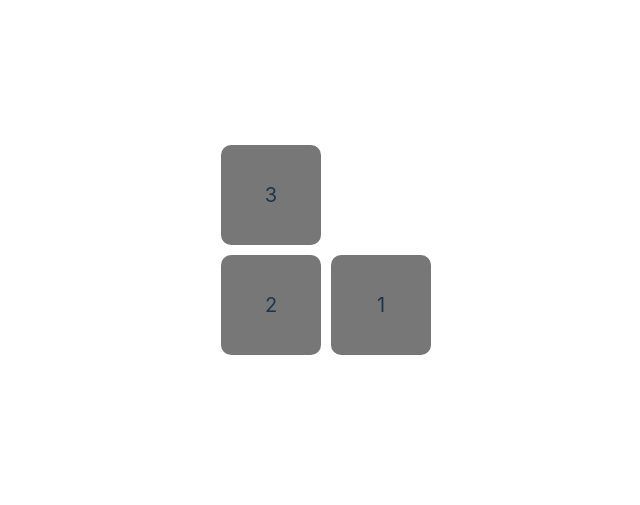
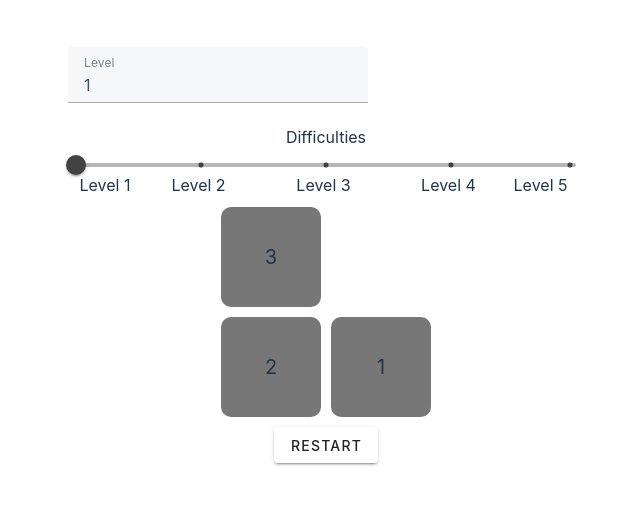
Before and after one commit to elaine1129/puzzle-vue, a Vue app: page / in a window 1280 px wide. Shown: the part 145-650 px from the top of the page, without its empty margins (314-954 px from the left). Built offline with nearby package versions, Linux system fonts and the light colour scheme.

Commit message:
add in level and difficulty, restructure code for reusability

```diff
--- a/src/components/puzzle.vue
+++ b/src/components/puzzle.vue
@@ -15,158 +15,31 @@
 </template>
 
 <script setup lang="ts">
-import { reactive, ref, onMounted, watch } from 'vue'
+import { ref, onMounted, watch, defineExpose} from 'vue'
 import wDialog from "./dialog.vue"
-var pieces = reactive([
-  [1, 2, 3],
-  [4, 5, 6],
-  [7, 8, 0],
-])
-const level: number = 1  // 决定拼图碎片数量
-const difficulty: number = 1 // 决定碎片打乱次数 (difficulty * 5 = 次数)
-
-// common function to move puzzle
-function move(x: number, y: number, newX: number, newY: number) {
-  // swap position
-  var pieceToMove = pieces[y][x]
-  pieces[y][x] = pieces[newY][newX]
-  pieces[newY][newX] = pieceToMove
-}
-function moveUp(x: number, y: number) {
-  if (y === 0) return -1
-  move(x, y, x, y - 1)
-  return {
-    x: x,
-    y: y - 1,
-  }
-}
-function moveDown(x: number, y: number) {
-  if (y >= pieces.length - 1) return -1
-  move(x, y, x, y + 1)
-  return {
-    x: x,
-    y: y + 1,
-  }
-}
-function moveLeft(x: number, y: number) {
-  if (x === 0) return -1
-  move(x, y, x - 1, y)
-  return {
-    x: x - 1,
-    y: y,
-  }
-}
-function moveRight(x: number, y: number) {
-  if (x >= pieces[y].length - 1) return -1
-  move(x, y, x + 1, y)
-  return {
-    x: x + 1,
-    y: y,
-  }
-}
-function handleMove(x: number, y: number) {
-  if (checkWin()) return;
-
-  var { emptyX, emptyY } = seekEmpty()
-  if (emptyX === x) {
-    if (emptyY - y === 1) {
-      moveDown(x, y)
-    } else if (y - emptyY === 1) {
-      moveUp(x, y)
-    }
-  } else if (emptyY === y) {
-    if (emptyX - x === 1) {
-      moveRight(x, y)
-    } else if (x - emptyX === 1) {
-      moveLeft(x, y)
-    }
-  }
-}
-function seekEmpty() {
-  for (var i in pieces) {
-    for (var j in pieces[i]) {
-      if (Number(pieces[i][j]) === 0) {
-        return {
-          emptyX: Number(j),
-          emptyY: Number(i),
-        }
-      }
-    }
-  }
-  return {
-    emptyX: -1,
-    emptyY: -1,
-  }
-}
-function initGame() {
-  pieces = createMatrix(level)
-  moveInit(difficulty)
-}
-
-function createMatrix(level: number) {
-  const row = level + 1
-  const col = level + 1
-  let count = 1
-  var matrix = []
-  for (let i = 0; i < row; i++) {
-    var rowP = []
-    for (let j = 0; j < col; j++) {
-      if (count === row * col) {
-        rowP.push(0)
-        break
-      }
-      rowP.push(count)
-      count++
-    }
-    matrix.push(rowP)
-  }
-  return reactive(matrix)
-}
-
-function moveInit(diff: number) {
-  const fns = [moveUp, moveRight, moveDown, moveLeft]
-  let count = 1
-  let lastMove = -1
-  let fn
-  let moveTimes = diff * 5
-  var { emptyX, emptyY } = seekEmpty() // 2, 2
-  while (count <= moveTimes) {
-    const randomIndex: number = Math.floor(Math.random() * 4)
-    if (randomIndex + 2 !== lastMove && randomIndex - 2 !== lastMove) {
-      fn = fns[randomIndex](emptyX, emptyY)
-      if (fn != -1) {
-        lastMove = randomIndex
-        var { x, y } = fn
-        emptyX = x
-        emptyY = y
-        count += 1
-      }
-    }
-  }
-}
-function checkWin() {
-  var flatten = pieces.flat()
-  for (var i = 1; i < flatten.length; i++){
-    if (flatten[i - 1] !== i) {
-      return false
-    }
-  }
-  return true
-}
+import createGame from "../utils/puzzle"
+var { pieces, initGame, setConfig, checkWin, handleMove } = createGame() //初始化
+setConfig(1, 1) //初始化
+initGame()
 function closeWinDialog() {
   winDialog.value = false
 }
-initGame()
-
-onMounted(() => {
-});
+function start(level: number, difficulties: number) {
+  setConfig(level, difficulties)
+  initGame()
+}
 var winDialog = ref(false)
-
 watch(pieces, () => {
   if (checkWin()) {
    winDialog.value = true
   }
-}, {deep: true})
+}, { deep: true, immediate: true })
+onMounted(() => {
+
+})
+defineExpose({
+  start
+})
 </script>
 
 <style lang="less">
--- a/src/pages/home.vue
+++ b/src/pages/home.vue
@@ -1,8 +1,65 @@
 <template>
-  <!-- Puzzle -->
-  <Puzzle></Puzzle>
+  <div class="home-container">
+    <v-form>
+      <v-select
+        v-model="searchInput.level"
+        label="Level"
+        :items="levels"
+        width="300"></v-select>
+      <span>Difficulties</span>
+      <v-slider
+        v-model="searchInput.difficulty"
+        :max="difficulties.length - 1"
+        :ticks="ticks"
+        show-ticks="always"
+        step="1"
+        tick-size="5"
+        width="500"></v-slider>
+    </v-form>
+    <!-- Puzzle -->
+    <Puzzle ref="puzzleGame"></Puzzle>
+    <v-btn @click="startGame">Restart</v-btn>
+  </div>
 </template>
 
 <script setup lang="ts">
+import { reactive, watch, ref, onMounted }  from 'vue'
 import Puzzle from '../components/puzzle.vue'
+var gameStat: number = 0;
+var levels: number[] = [1, 2, 3, 4, 5]
+var difficulties: number[] = [1, 2, 3, 4, 5]
+var searchInput: { level: number, difficulty: number } = reactive({
+  level: 1,
+  difficulty: 0
+})
+var ticks: string[] = function () {
+  var labels: any = {}
+  for (var i = 0; i < difficulties.length; i++){
+    labels[i] = "Level " + difficulties[i]
+  }
+  return labels
+}()
+
+
+const puzzleGame = ref(null)
+function startGame() {
+  if (puzzleGame) {
+    puzzleGame.value.start(searchInput.level, searchInput.difficulty + 1)
+  }
+}
+onMounted(() => {
+})
+watch(searchInput, () => {
+  startGame()
+}, { deep: true })
+
 </script>
+
+<style lang="less">
+.home-container {
+  display: flex;
+  flex-direction: column;
+  align-items: center;
+  justify-content: center;
+}
+</style>
--- /dev/null
+++ b/src/utils/puzzle.ts
@@ -0,0 +1,148 @@
+import { reactive, ref } from "vue"
+export default function createGame() {
+  var pieces = ref([])
+  var state = ref({
+    level: 1,
+    difficulty: 1
+  })
+  function setConfig(level: number, difficulty: number) {
+    state.value.level = level
+    state.value.difficulty = difficulty
+  }
+  // common function to move puzzle
+  function move(x: number, y: number, newX: number, newY: number) {
+    // swap position
+    var pieceToMove = pieces.value[y][x]
+    pieces.value[y][x] = pieces.value[newY][newX]
+    pieces.value[newY][newX] = pieceToMove
+  }
+  function moveUp(x: number, y: number) {
+    if (y === 0) return -1
+    move(x, y, x, y - 1)
+    return {
+      x: x,
+      y: y - 1,
+    }
+  }
+  function moveDown(x: number, y: number) {
+    if (y >= pieces.value.length - 1) return -1
+    move(x, y, x, y + 1)
+    return {
+      x: x,
+      y: y + 1,
+    }
+  }
+  function moveLeft(x: number, y: number) {
+    if (x === 0) return -1
+    move(x, y, x - 1, y)
+    return {
+      x: x - 1,
+      y: y,
+    }
+  }
+  function moveRight(x: number, y: number) {
+    if (x >= pieces.value[y].length - 1) return -1
+    move(x, y, x + 1, y)
+    return {
+      x: x + 1,
+      y: y,
+    }
+  }
+  function handleMove(x: number, y: number) {
+    if (checkWin()) return;
+
+    var { emptyX, emptyY } = seekEmpty()
+    if (emptyX === x) {
+      if (emptyY - y === 1) {
+        moveDown(x, y)
+      } else if (y - emptyY === 1) {
+        moveUp(x, y)
+      }
+    } else if (emptyY === y) {
+      if (emptyX - x === 1) {
+        moveRight(x, y)
+      } else if (x - emptyX === 1) {
+        moveLeft(x, y)
+      }
+    }
+  }
+  function checkWin() {
+    var flatten = pieces.value.flat()
+    for (var i = 1; i < flatten.length; i++){
+      if (flatten[i - 1] !== i) {
+        return false
+      }
+    }
+    return true
+  }
+  function initGame() {
+    pieces.value = createMatrix(state.value.level)
+    moveInit(state.value.difficulty)
+  }
+
+  function createMatrix(level: number) {
+    const row = level + 1
+    const col = level + 1
+    let count = 1
+    var matrix = []
+    for (let i = 0; i < row; i++) {
+      var rowP = []
+      for (let j = 0; j < col; j++) {
+        if (count === row * col) {
+          rowP.push(0)
+          break
+        }
+        rowP.push(count)
+        count++
+      }
+      matrix.push(rowP)
+    }
+    return reactive(matrix)
+  }
+
+  function moveInit(diff: number) {
+    const fns = [moveUp, moveRight, moveDown, moveLeft]
+    let count = 1
+    let lastMove = -1
+    let fn
+    let moveTimes = diff * 5
+    var { emptyX, emptyY } = seekEmpty() // 2, 2
+    while (count <= moveTimes) {
+      const randomIndex: number = Math.floor(Math.random() * 4)
+      if (randomIndex + 2 !== lastMove && randomIndex - 2 !== lastMove) {
+        fn = fns[randomIndex](emptyX, emptyY)
+        if (fn != -1) {
+          lastMove = randomIndex
+          var { x, y } = fn
+          emptyX = x
+          emptyY = y
+          count += 1
+        }
+      }
+    }
+  }
+  function seekEmpty() {
+    for (var i in pieces.value) {
+      for (var j in pieces.value[i]) {
+        if (Number(pieces.value[i][j]) === 0) {
+          return {
+            emptyX: Number(j),
+            emptyY: Number(i),
+          }
+        }
+      }
+    }
+    return {
+      emptyX: -1,
+      emptyY: -1,
+    }
+  }
+
+  return {
+    pieces,
+    setConfig,
+    initGame,
+    checkWin,
+    handleMove
+  }
+}
```
